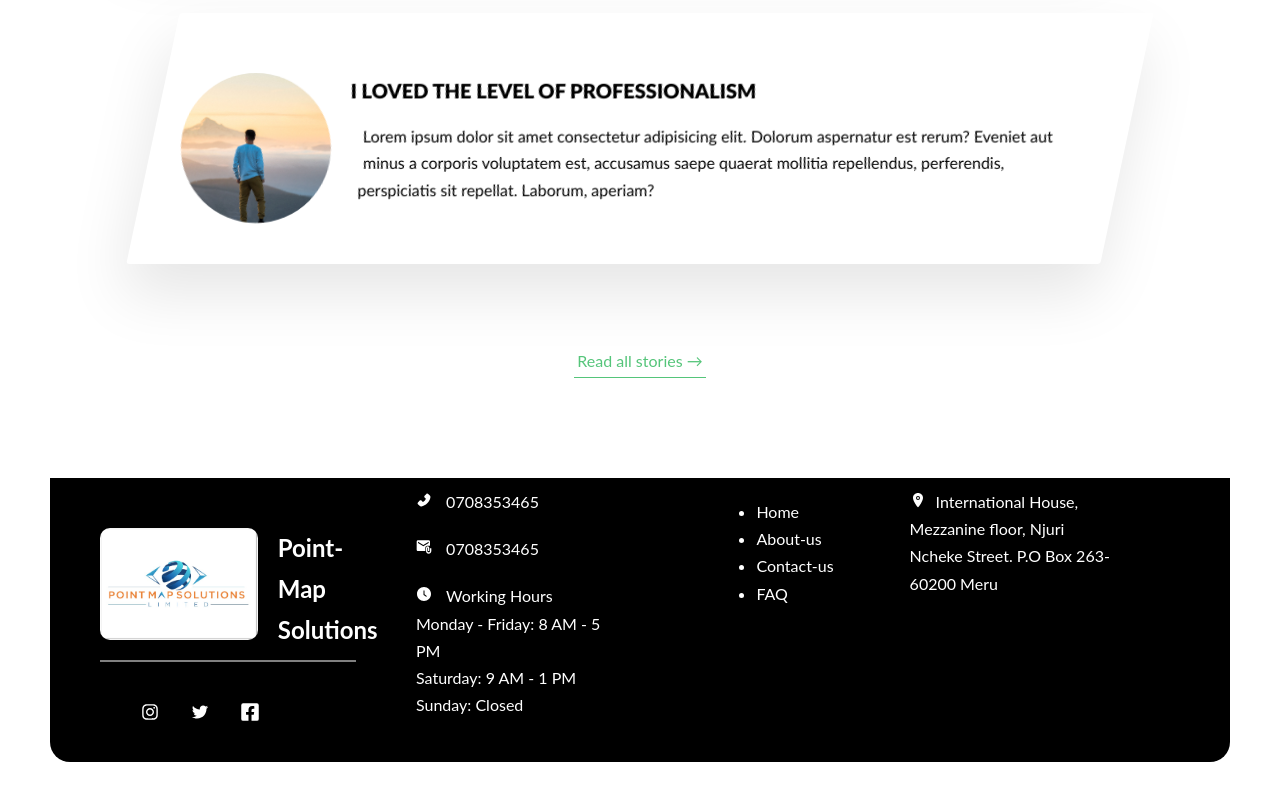
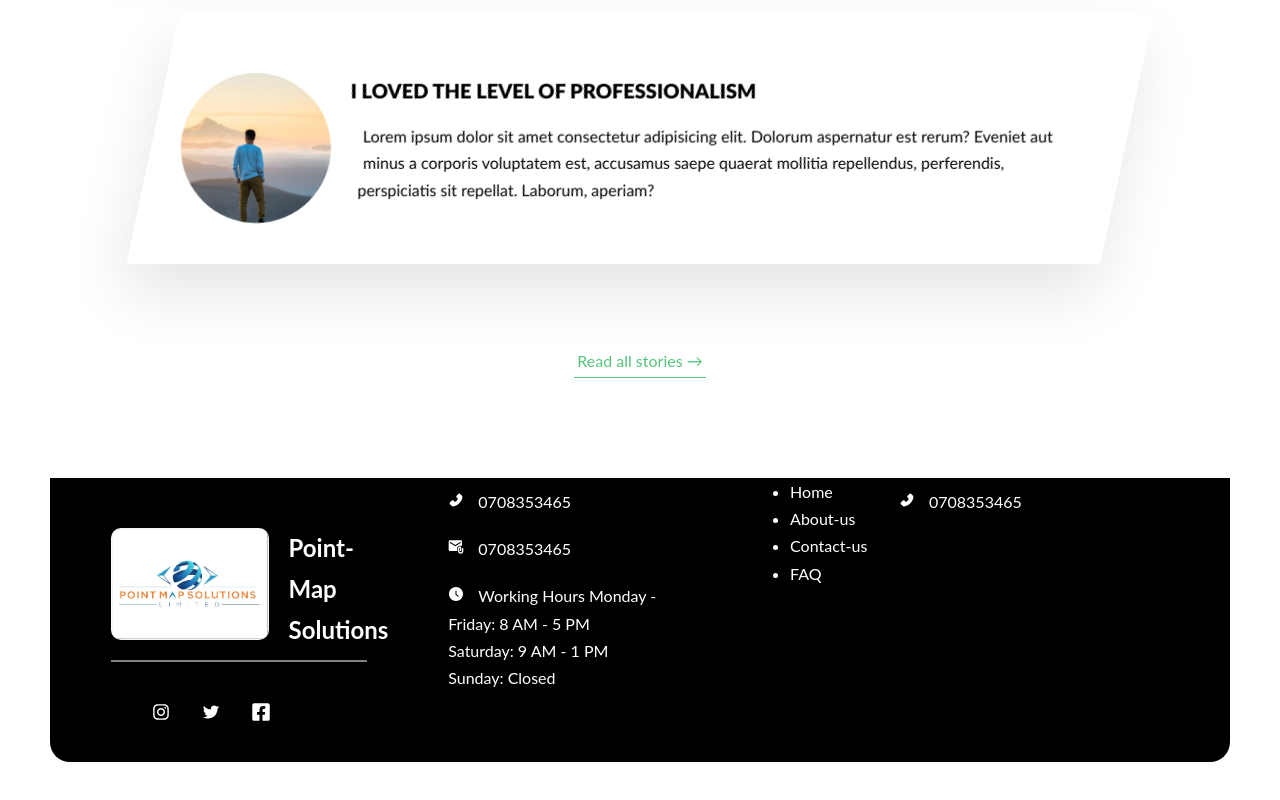
Before and after one commit to Alexkimathi/survey, a React (Create React App) app: page / in a window 1280 px wide. Shown: the part 3015-3815 px from the top of the page. Built offline with nearby package versions, Linux system fonts and the light colour scheme.

Commit message:
footer section

```diff
--- a/src/components/footer/footer.js
+++ b/src/components/footer/footer.js
@@ -5,11 +5,10 @@ import data from "./data";
 import { AiFillPhone } from "react-icons/ai";
 import { MdAttachEmail } from "react-icons/md";
 import { AiFillClockCircle } from "react-icons/ai";
-import { IoLocation } from "react-icons/io5";
+import {IoLocation} from ""
 
-function footer() {
+function Footer() {
   return (
-    <div>
     <div className="footer">
       <div className="left__side">
         <div className="logo">
@@ -42,16 +41,14 @@ function footer() {
           <a>
             <AiFillClockCircle />{" "}
             <span>
-                Working Hours
-                <p>Monday - Friday: 8 AM - 5 PM</p>
-                <p> Saturday: 9 AM - 1 PM</p>
-                <p>Sunday: Closed</p>
-              </span>
+              Working Hours Monday - Friday: 8 AM - 5 PM Saturday: 9 AM - 1 PM
+              Sunday: Closed{" "}
+            </span>{" "}
           </a>
         </div>
       </div>
 
-        <div className="footer__links">
+      <div>
         <ul>
           <li>Home</li>
           <li>About-us</li>
@@ -60,22 +57,19 @@ function footer() {
         </ul>
       </div>
 
-        <hr className="line" />
+
 
       <div>
         <div className="footer__socials">
           <a>
-              <IoLocation />
-              <span>
-                International House, Mezzanine floor, Njuri Ncheke Street. P.O
-                Box 263-60200 Meru
-              </span>
+            <AiFillPhone /> <span>0708353465</span>{" "}
           </a>
+
         </div>
       </div>
-      </div>
+
     </div>
   );
 }
 
-export default footer;
+export default Footer;
```
Lines whose indentation alone changed are shown as unchanged.
